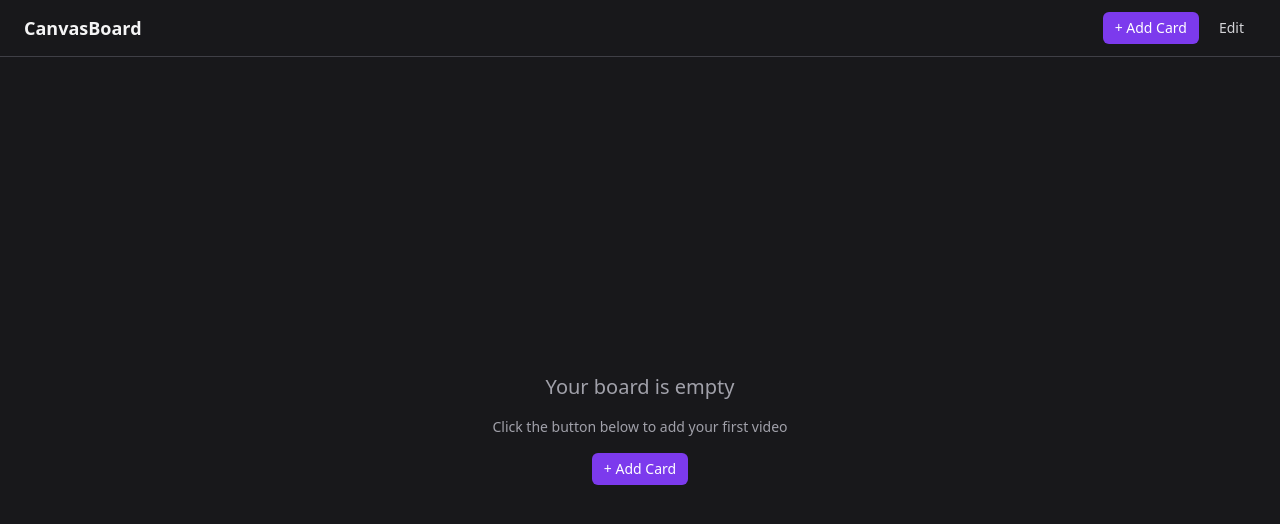
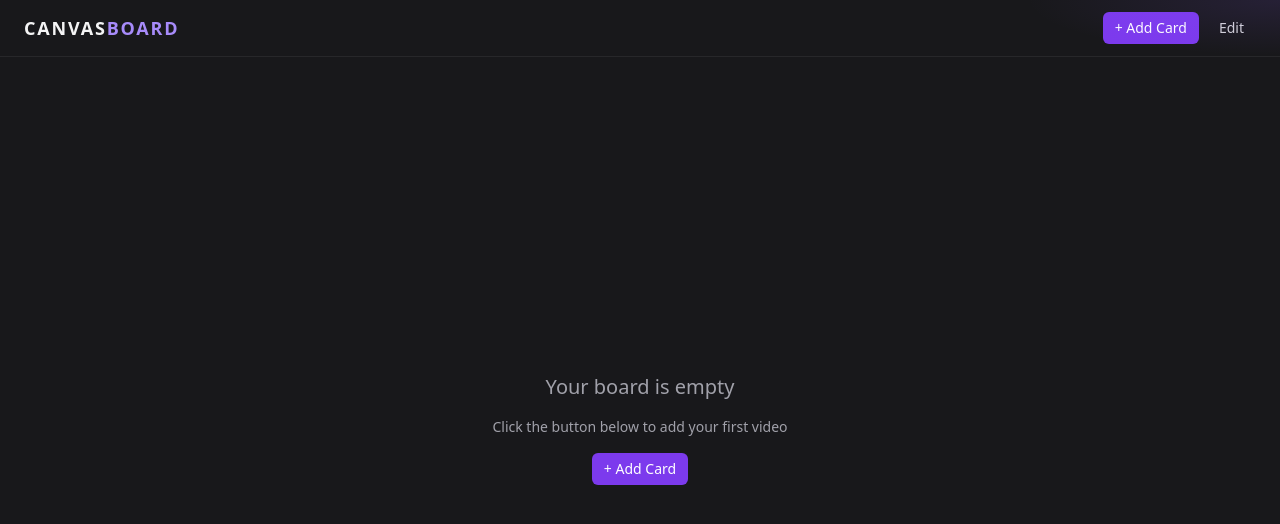
Before and after one commit to jpredmon/CanvasBoard, a React (Vite) app: page / in a window 1280 px wide. Shown: the top 524 px of the page. Built offline with nearby package versions, Linux system fonts and the light colour scheme.

Commit message:
feat(polish): cinematic header — split title, ambient glow, edit-active Done button

```diff
--- a/src/components/board/BoardHeader.tsx
+++ b/src/components/board/BoardHeader.tsx
@@ -11,8 +11,19 @@ export function BoardHeader() {
   const cardCount = useAppSelector(selectCardCount);
 
   return (
-    <header className="flex items-center justify-between border-b border-zinc-700 px-6 py-3">
-      <h1 className="text-lg font-semibold text-zinc-100">CanvasBoard</h1>
+    <header className="relative flex items-center justify-between overflow-hidden border-b border-zinc-800 px-6 py-3">
+      <div
+        className="pointer-events-none absolute right-0 top-0 h-full w-64"
+        style={{
+          background:
+            'radial-gradient(ellipse at top right, rgba(139,92,246,0.12) 0%, transparent 70%)',
+        }}
+        aria-hidden="true"
+      />
+      <h1 className="text-lg font-extrabold uppercase tracking-widest">
+        <span className="text-zinc-100">CANVAS</span>
+        <span className="text-violet-400">BOARD</span>
+      </h1>
       <div className="flex items-center gap-2">
         <Button
           variant="primary"
@@ -23,7 +34,7 @@ export function BoardHeader() {
           + Add Card
         </Button>
         <Button
-          variant="ghost"
+          variant={editMode ? 'edit-active' : 'ghost'}
           onClick={() => dispatch(uiActions.toggleEditMode())}
           aria-pressed={editMode}
         >
```
